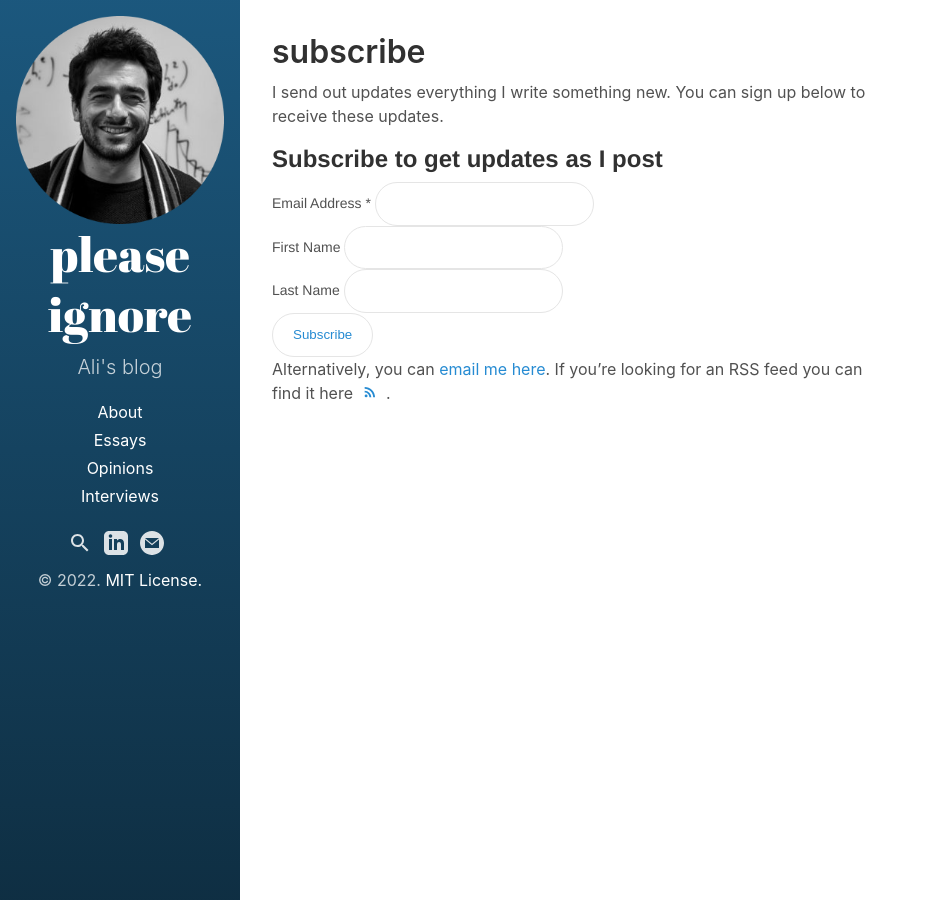
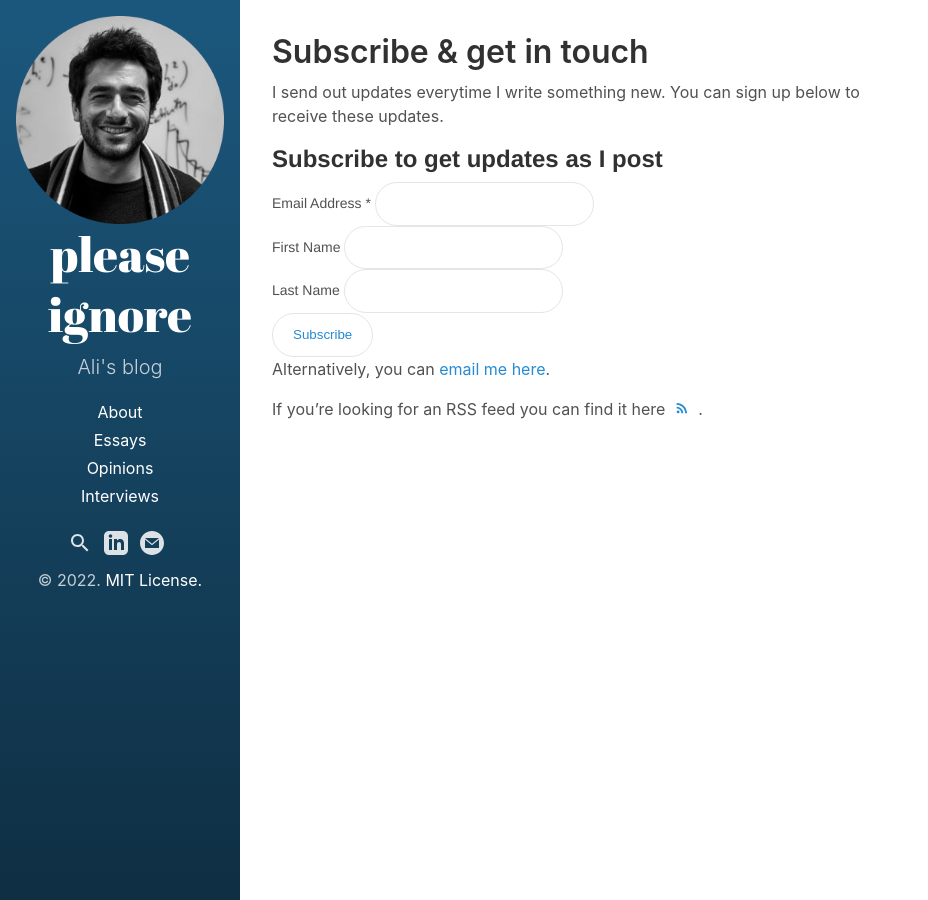
Before and after one commit to alfarzan/plsignore.com, a Jekyll site: the page built from subscribe.md, in a window 1280 px wide. Shown: the whole page, without its empty margins (0-928 px from the left). Built offline with Jekyll 4.4.1, drawn with Linux system fonts in a browser that asks for light colours; comment, search, counter and statistics services are not loaded.

Commit message:
Update subscribe.md

```diff
--- a/subscribe.md
+++ b/subscribe.md
@@ -1,9 +1,9 @@
 ---
 layout: page
-title: subscribe
+title: Subscribe & get in touch
 ---
 
-I send out updates everything I write something new. You can sign up below to receive these updates.
+I send out updates everytime I write something new. You can sign up below to receive these updates.
 
 <!-- Begin Mailchimp Signup Form -->
 <link href="//cdn-images.mailchimp.com/embedcode/classic-10_7_dtp.css" rel="stylesheet" type="text/css">
@@ -46,6 +46,7 @@ I send out updates everything I write something new. You can sign up below to re
 <!--End mc_embed_signup-->
 
 Alternatively, you can [email me here](mailto:ali@plsignore.com).
+
 If you're looking for an RSS feed you can find it here <a id="RSS feed"
      class="icon" title="RSS feed" aria-label="RSS feed"
      href="{{ site.feed.path | default: 'feed.xml' | relative_url }}">
```
